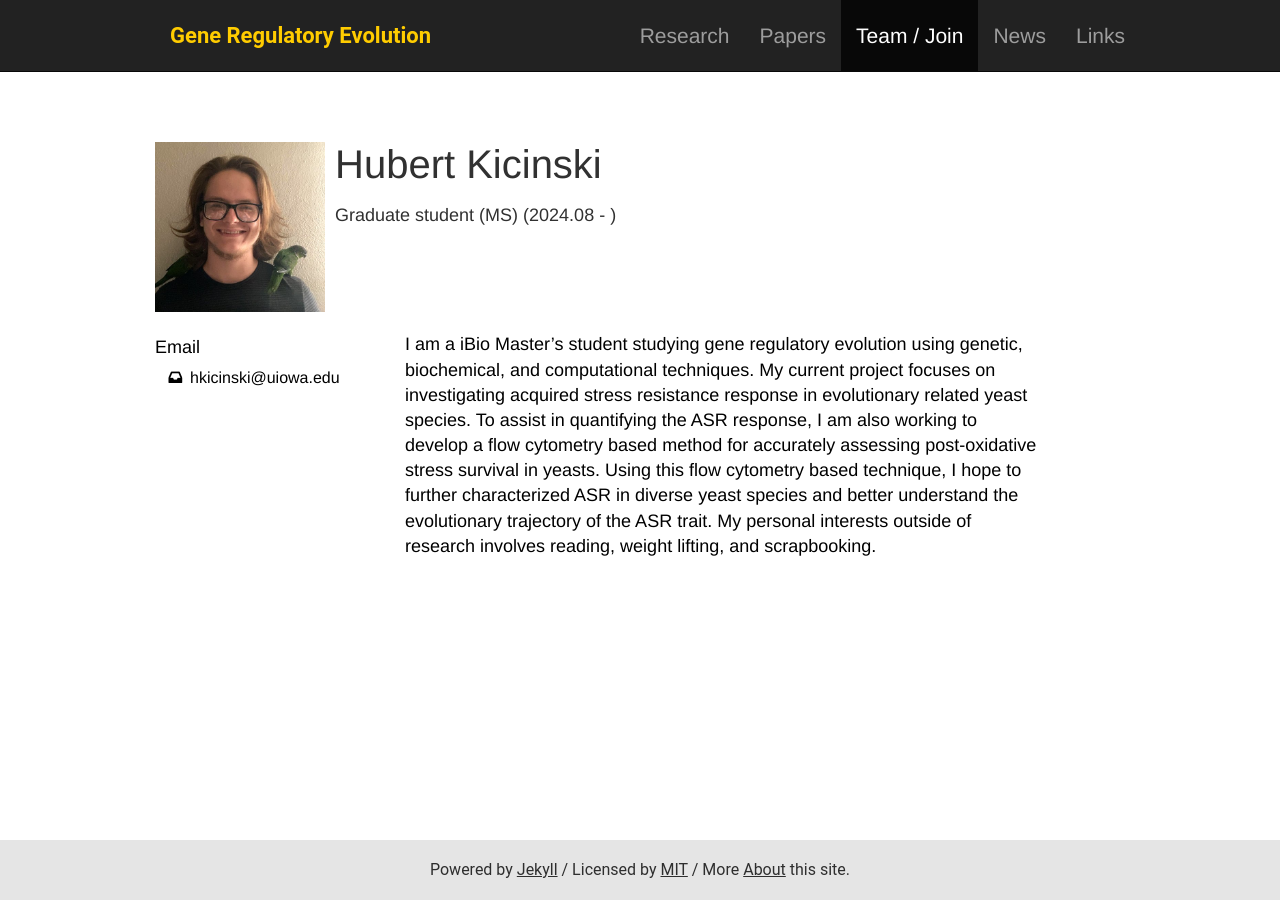
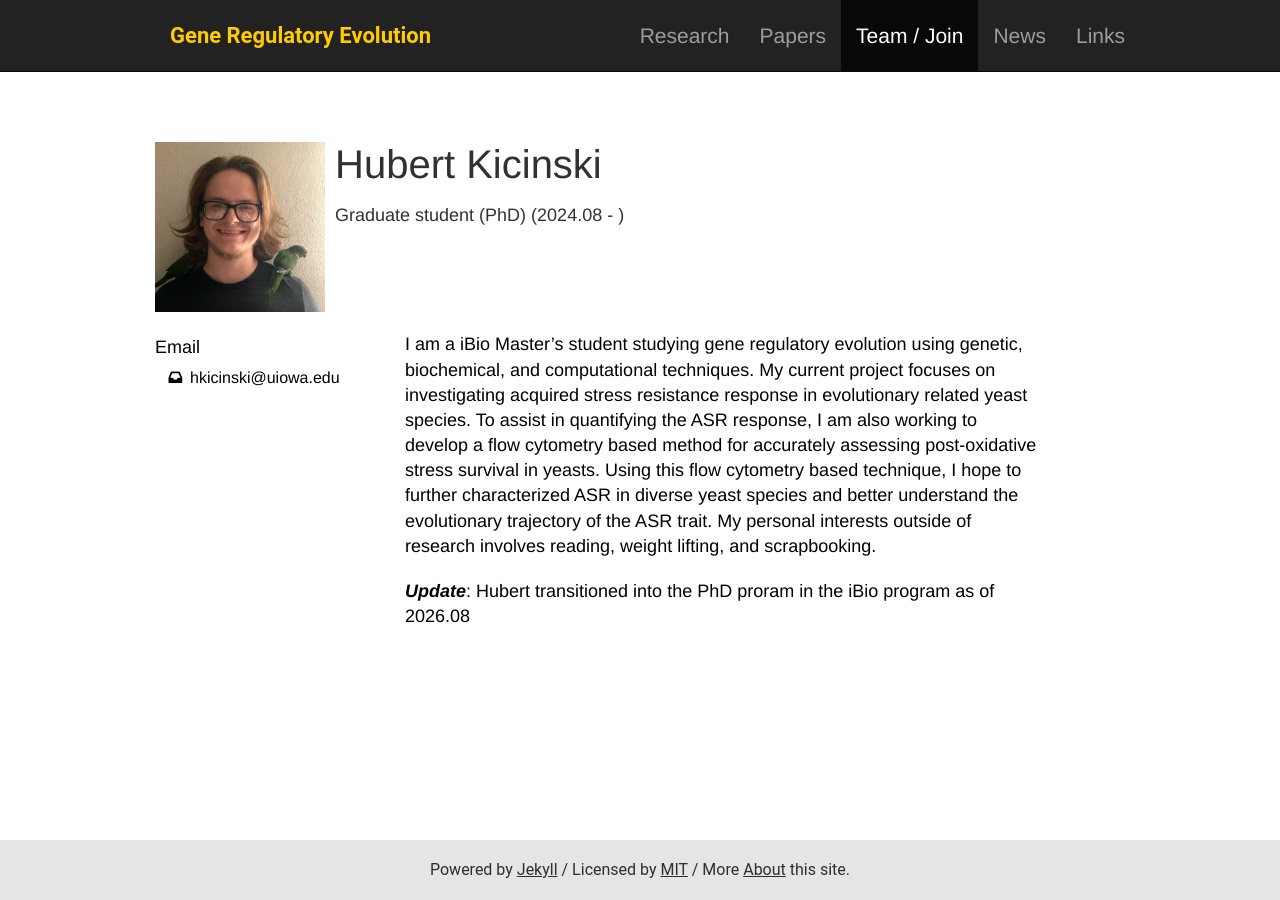
Before and after one commit to binhe-lab/binhe-lab-pub, a Jekyll site: the page built from members/_posts/2024-08-01-hubert-kicinski.md, in a window 1280 px wide. Built offline with Jekyll 4.4.1, drawn with Linux system fonts in a browser that asks for light colours; nearby versions of some CDN libraries; a style sheet for code colours, icons or effects is not loaded.

Commit message:
updated Hubert's status transition to PhD

```diff
--- a/members/_posts/2024-08-01-hubert-kicinski.md
+++ b/members/_posts/2024-08-01-hubert-kicinski.md
@@ -3,7 +3,7 @@ layout: member
 title:
 name: Hubert Kicinski
 lastname: Kicinski
-position: Graduate student (MS)
+position: Graduate student (PhD)
 handle:
 email: hkicinski@uiowa.edu
 image: /images/team/hubert-kicinski.jpg
@@ -19,3 +19,5 @@ twitter:
 ---
 
 I am a iBio Master's student studying gene regulatory evolution using genetic, biochemical, and computational techniques. My current project focuses on investigating acquired stress resistance response in evolutionary related yeast species. To assist in quantifying the ASR response, I am also working to develop a flow cytometry based method for accurately assessing post-oxidative stress survival in yeasts. Using this flow cytometry based technique, I hope to further characterized ASR in diverse yeast species and better understand the evolutionary trajectory of the ASR trait. My personal interests outside of research involves reading, weight lifting, and scrapbooking.
+
+_**Update**_: Hubert transitioned into the PhD proram in the iBio program as of 2026.08
```
Also changed, not shown: Gemfile.lock.
